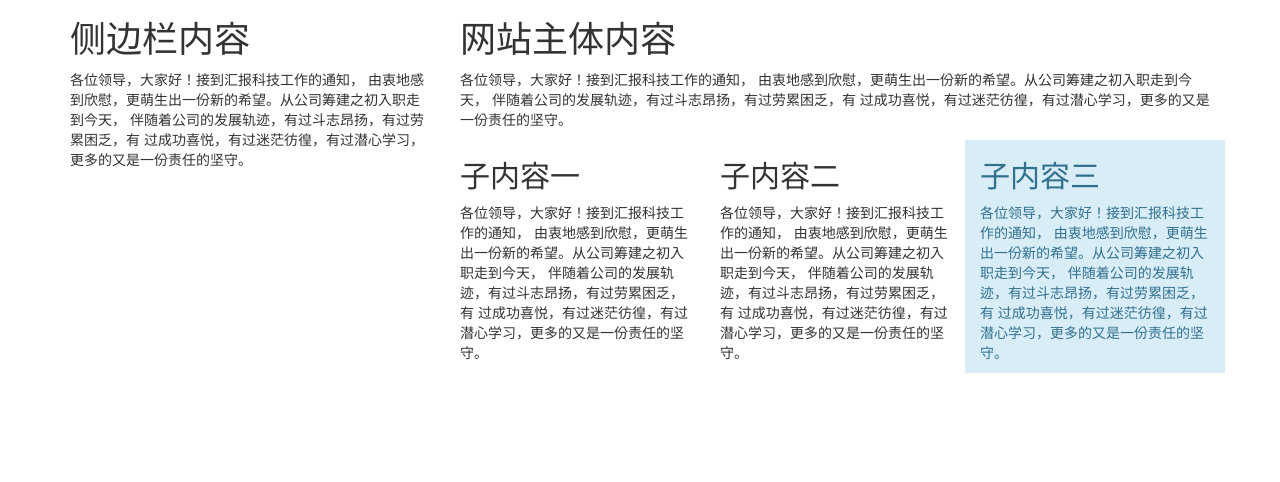
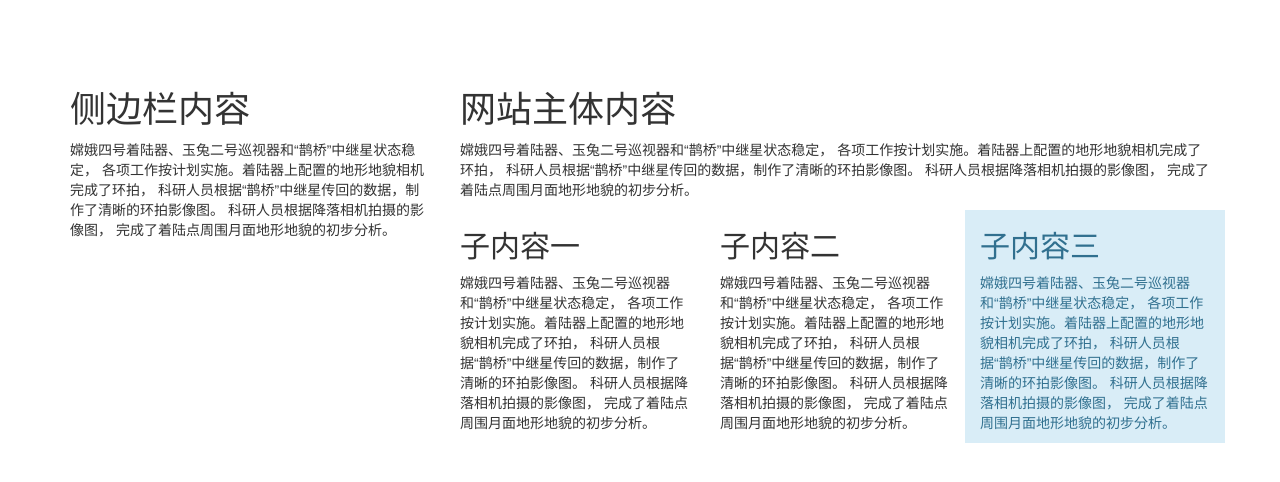
Before and after one commit to yuyy76/boostrap, a plain HTML site: page index.html in a window 1280 px wide. Drawn offline with nearby package versions, Linux system fonts and the light colour scheme.

Commit message:
20190112-11:00

```diff
--- a/index.html
+++ b/index.html
@@ -16,44 +16,49 @@
         <div class="row">
             <div class="col-md-4 hidden-xs">
                 <h1>侧边栏内容</h1>
-                <p>各位领导，大家好！接到汇报科技工作的通知，
-                    由衷地感到欣慰，更萌生出一份新的希望。从公司筹建之初入职走到今天，
-                    伴随着公司的发展轨迹，有过斗志昂扬，有过劳累困乏，有
-                    过成功喜悦，有过迷茫彷徨，有过潜心学习，更多的又是一份责任的坚守。
+                <p>嫦娥四号着陆器、玉兔二号巡视器和“鹊桥”中继星状态稳定，
+                    各项工作按计划实施。着陆器上配置的地形地貌相机完成了环拍，
+                    科研人员根据“鹊桥”中继星传回的数据，制作了清晰的环拍影像图。
+                    科研人员根据降落相机拍摄的影像图，
+                    完成了着陆点周围月面地形地貌的初步分析。
                 </p>
             </div>
             <div class="col-md-8">
                 <h1>网站主体内容</h1>
-                <p>各位领导，大家好！接到汇报科技工作的通知，
-                    由衷地感到欣慰，更萌生出一份新的希望。从公司筹建之初入职走到今天，
-                    伴随着公司的发展轨迹，有过斗志昂扬，有过劳累困乏，有
-                    过成功喜悦，有过迷茫彷徨，有过潜心学习，更多的又是一份责任的坚守。
+                <p>嫦娥四号着陆器、玉兔二号巡视器和“鹊桥”中继星状态稳定，
+                        各项工作按计划实施。着陆器上配置的地形地貌相机完成了环拍，
+                        科研人员根据“鹊桥”中继星传回的数据，制作了清晰的环拍影像图。
+                        科研人员根据降落相机拍摄的影像图，
+                        完成了着陆点周围月面地形地貌的初步分析。
                 </p>
                 <div class="visible-xs alert-info">当屏幕缩小到手机时显示。</div>
 
                 <div class="row">
                         <div class="col-md-4">
                             <h2>子内容一</h2>
-                            <p>各位领导，大家好！接到汇报科技工作的通知，
-                                由衷地感到欣慰，更萌生出一份新的希望。从公司筹建之初入职走到今天，
-                                伴随着公司的发展轨迹，有过斗志昂扬，有过劳累困乏，有
-                                过成功喜悦，有过迷茫彷徨，有过潜心学习，更多的又是一份责任的坚守。
+                            <p>嫦娥四号着陆器、玉兔二号巡视器和“鹊桥”中继星状态稳定，
+                                    各项工作按计划实施。着陆器上配置的地形地貌相机完成了环拍，
+                                    科研人员根据“鹊桥”中继星传回的数据，制作了清晰的环拍影像图。
+                                    科研人员根据降落相机拍摄的影像图，
+                                    完成了着陆点周围月面地形地貌的初步分析。
                             </p>
                         </div>
                         <div class="col-md-4">
                                 <h2>子内容二</h2>
-                                <p>各位领导，大家好！接到汇报科技工作的通知，
-                                    由衷地感到欣慰，更萌生出一份新的希望。从公司筹建之初入职走到今天，
-                                    伴随着公司的发展轨迹，有过斗志昂扬，有过劳累困乏，有
-                                    过成功喜悦，有过迷茫彷徨，有过潜心学习，更多的又是一份责任的坚守。
+                                <p>嫦娥四号着陆器、玉兔二号巡视器和“鹊桥”中继星状态稳定，
+                                        各项工作按计划实施。着陆器上配置的地形地貌相机完成了环拍，
+                                        科研人员根据“鹊桥”中继星传回的数据，制作了清晰的环拍影像图。
+                                        科研人员根据降落相机拍摄的影像图，
+                                        完成了着陆点周围月面地形地貌的初步分析。
                                 </p>
                         </div>
                         <div class="col-md-4 alert-info">
                                 <h2>子内容三</h2>
-                                <p>各位领导，大家好！接到汇报科技工作的通知，
-                                    由衷地感到欣慰，更萌生出一份新的希望。从公司筹建之初入职走到今天，
-                                    伴随着公司的发展轨迹，有过斗志昂扬，有过劳累困乏，有
-                                    过成功喜悦，有过迷茫彷徨，有过潜心学习，更多的又是一份责任的坚守。
+                                <p>嫦娥四号着陆器、玉兔二号巡视器和“鹊桥”中继星状态稳定，
+                                        各项工作按计划实施。着陆器上配置的地形地貌相机完成了环拍，
+                                        科研人员根据“鹊桥”中继星传回的数据，制作了清晰的环拍影像图。
+                                        科研人员根据降落相机拍摄的影像图，
+                                        完成了着陆点周围月面地形地貌的初步分析。
                                 </p>
                         </div>
                 </div>
--- a/lib/bootstrap/css/style.css
+++ b/lib/bootstrap/css/style.css
@@ -0,0 +1,25 @@
+body{
+    padding-top: 70px;
+}
+
+.navbar-inverse input[type="text"]{
+    background: #333;
+    border: none;
+    color: #999;
+}
+
+.navbar-inverse button[type="submit"]{
+    background: none;
+    border: none;
+    color: #999;
+}
+
+.navbar-inverse form{
+    position: relative;
+}
+
+.navbar-inverse .glyphicon-search{
+    position: absolute;
+    top: 27%;
+    right: 10px;
+}
```
Also changed, not shown: nav.html (added, +56 -0 lines).
